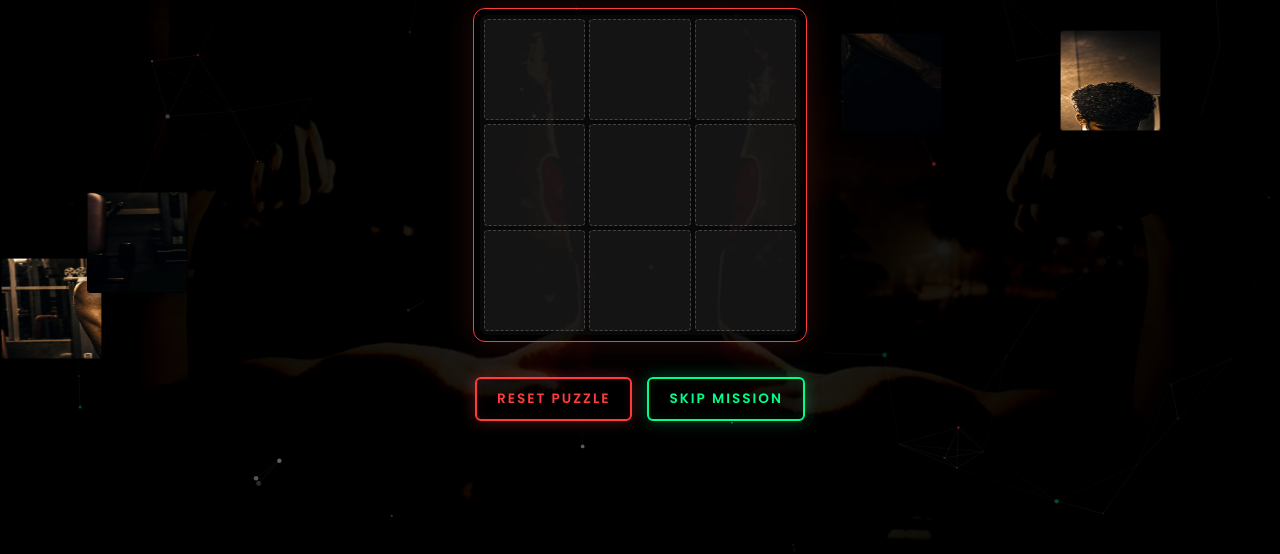
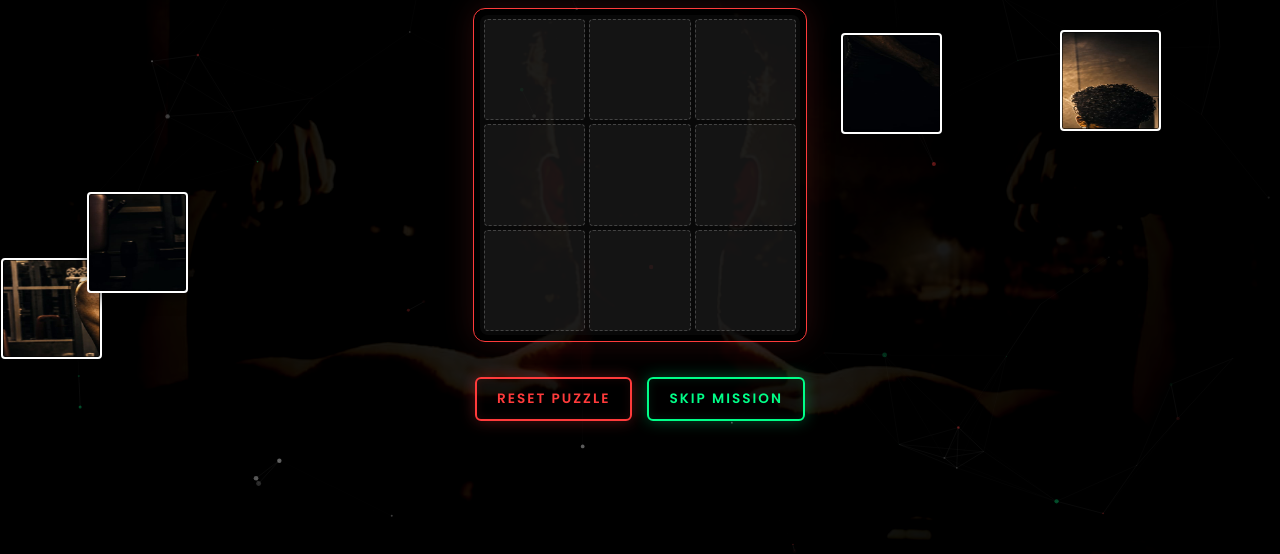
Before and after one commit to surendrareddysabbella9-bot/birthday, a website: page index.html in a window 1280 px wide. Shown: the part 246-800 px from the top of the page. Drawn offline with nearby package versions, Linux system fonts and the light colour scheme.

Commit message:
Add white background and border to puzzle pieces

```diff
--- a/style.css
+++ b/style.css
@@ -238,10 +238,12 @@ h1, h2 {
     position: absolute;
     width: 101px; /* (320 - 4*2 gap - 4*2 padding) / 3 = 101.33px roughly */
     height: 101px;
+    background-color: #ffffff;
     background-image: url('image2.png');
     background-size: 304px 304px; /* match inner width */
     cursor: grab;
     z-index: 100;
+    border: 2px solid #ffffff;
     box-shadow: 0 5px 15px rgba(0,0,0,0.5), inset 0 0 0 1px rgba(0,0,0,0.6);
     border-radius: 4px;
     transition: box-shadow 0.2s ease, filter 0.2s ease;
```
